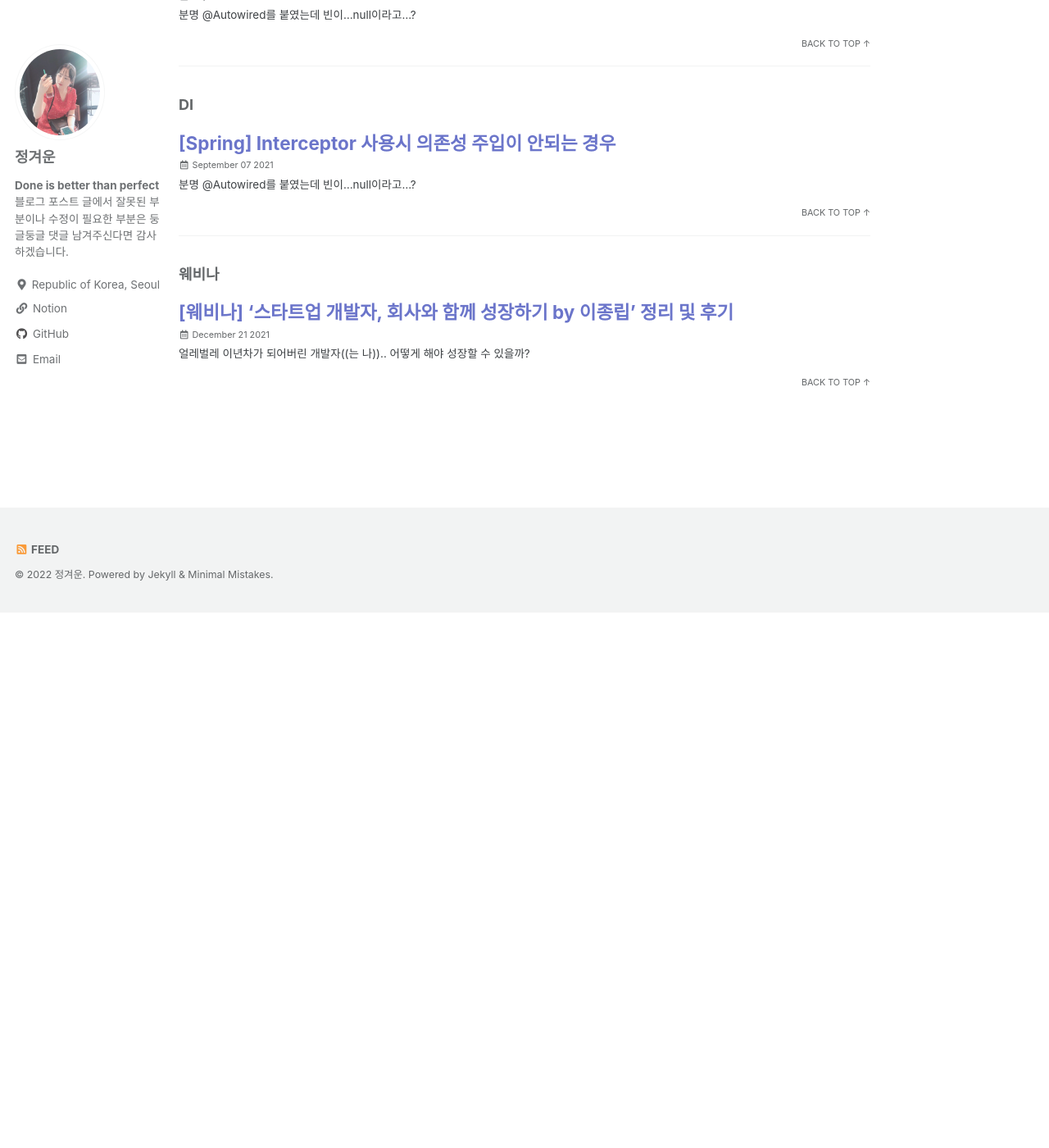
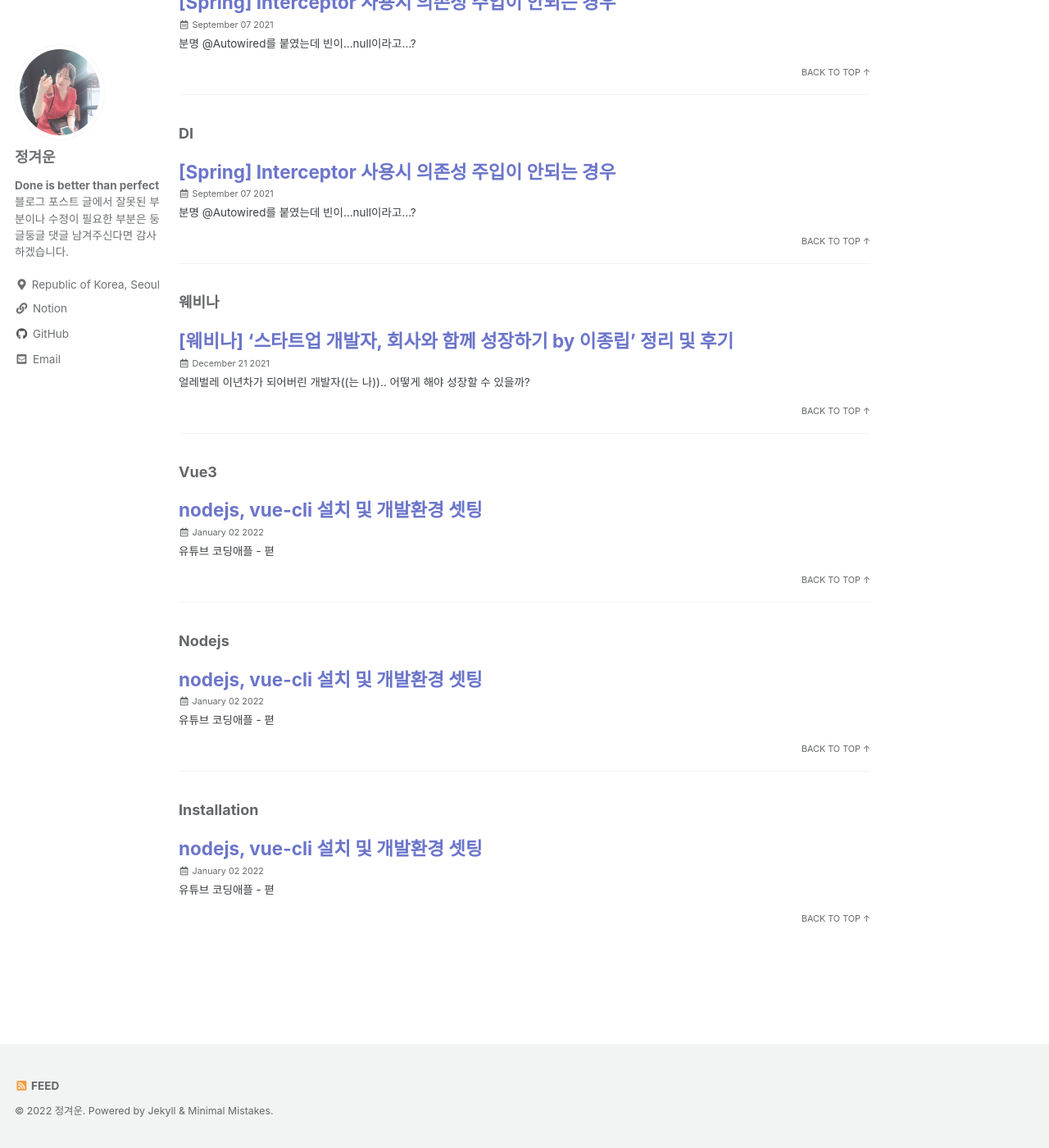
Before and after one commit to grey920/grey920.github.io, a Jekyll site: the page built from _pages/tag-archive.md, in a window 1280 px wide and 1400 px high, scrolled down 14573 px. Shown: the whole window at 82% size. Built offline with Jekyll 4.4.1, drawn with Linux system fonts in a browser that asks for light colours; cached includes are drawn as plain includes; before the commit the page ends 15320 px from its top, so only the background shows below that; some of the changed lines change nothing that is shown; some of the changed text lies outside the part shown.

Commit message:
nodejs, vue-cli 설치 및 개발환경 셋팅

````diff
--- a/_config.yml
+++ b/_config.yml
@@ -26,7 +26,7 @@ baseurl: # the subpath of your site, e.g. "/blog"
 repository: "grey920/grey920.github.io" # GitHub username/repo-name e.g. "mmistakes/minimal-mistakes"
 teaser: "/assets/images/bg-header.jpg" # path of fallback teaser image, e.g. "/assets/images/500x300.png"
 logo: # path of logo image to display in the masthead, e.g. "/assets/images/88x88.png"  "/assets/images/logo.png"
-masthead_title: "let dev = new Dev('grey')" # overrides the website title displayed in the masthead, use " " for no title
+masthead_title: "Dev dev = new Dev('grey')" # overrides the website title displayed in the masthead, use " " for no title
 breadcrumbs: true # true, false (default)
 words_per_minute: 200
 comments:
--- /dev/null
+++ b/_posts/2022-01-02-vue2_install.md
@@ -0,0 +1,108 @@
+---
+title: "nodejs, vue-cli 설치 및 개발환경 셋팅 "
+excerpt: "유튜브 코딩애플 - 펻"
+categories:
+  - Client
+tags:
+  - Vue3
+  - Nodejs
+  - Installation
+toc: true
+toc_sticky: true
+toc_label: 목차
+toc_icon: "cog"
+# classes: wide
+header:
+  teaser: /assets/images/2022-01-02/Untitled.png
+---
+
+**[참고]** [유튜브 코딩 애플](https://youtu.be/NONWar0jGLM)
+
+## 1.개발환경 설치
+
+### 1) 사이트에서 `nodejs` 설치 (16.13.1 LTS로 설치함)
+
+- 가장 최신의 LTS 버전을 받으면 됩니다
+- 🧐 nodejs 왜 설치해야 함?? → npm 쓰려고!
+  - `npm`: 웹개발 관련 라이브러리들을 쉽게 쓸 수 있도록 도와주는 패키지 매니저
+  - `npm`을 쓰면 `vue-cli`를 쉽게 설치할 수 있다.
+  - `**vue-cli**` : vue 프로젝트를 빠르게 생성해주는 라이브러리
+
+![Untitled](/assets/images/2022-01-02/Untitled.png)
+
+### 2) 터미널에서 `**vue-cli**` 설치
+
+```bash
+npm install -g @**vue/cli**
+```
+
+![Untitled](/assets/images/2022-01-02/Untitled%201.png)
+
+- npm 설치에서 버전 관련 에러 발생 → `npm install -g npm@8.3.0 to update!`
+- 바로 8.3.0 버전으로 명령어를 쳤더니 permission 에러 발생 → sudo 붙여줌
+
+![Untitled](/assets/images/2022-01-02/Untitled%202.png)
+
+![버전 확인](/assets/images/2022-01-02/Untitled%203.png)
+
+버전 확인
+
+### 3) vs code 부가 플러그인 설치
+
+- vetur
+- html css support
+- vue 3 snippets
+
+## 2. 프로젝트 생성
+
+### 1) 작업용 폴더 생성
+
+![Untitled](/assets/images/2022-01-02/Untitled%204.png)
+
+### 2) vs code에서 [File] - [Open Folder...] 으로 해당 작업 폴더 열기
+
+![Untitled](/assets/images/2022-01-02/Untitled%205.png)
+
+### 3) 터미널에 입력
+
+```bash
+vue create 프로젝트명
+```
+
+선택하라고 뭐가 나오면 Vue3을 선택한다
+
+![Untitled](/assets/images/2022-01-02/Untitled%206.png)
+
+그러면 작업폴더 하위에 터미널로 입력한 프로젝트가 생성된다.
+
+![Untitled](/assets/images/2022-01-02/Untitled%207.png)
+
+### 4) 이렇게 생성된 프로젝트를 에디터로 연다.
+
+![굵은 글씨로 만든 프로젝트 명이 되어 있어야 성공-✨](/assets/images/2022-01-02/Untitled%208.png)
+
+굵은 글씨로 만든 프로젝트 명이 되어 있어야 성공-✨
+
+### 5) App.vue에서 코드를 짜면 됨!
+
+여기가 메인 페이지이다.
+
+![Untitled](/assets/images/2022-01-02/Untitled%209.png)
+
+### 6) 미리보기로 보고싶으면 npm run serve를 쳐서 확인
+
+![코드를 수정하면 바로바로 반영되어 볼 수 있다.](/assets/images/2022-01-02/Untitled%2010.png)
+
+코드를 수정하면 바로바로 반영되어 볼 수 있다.
+
+> 📌 <b> App.vue를 브라우저가 어떻게 읽을 수 있지??</b>
+>
+> - App.vue에 있던 파일을 index.html에 박아넣어서 컴파일되어 볼 수 있는 것이다.
+> - 이 박아넣는 작업은 main.js에서 이루어진다.
+
+## +) 폴더/파일 설명
+
+- node_modules : 프로젝트에 쓰는 모든 라이브러리들
+- src : 소스코드 다 담는 곳. 실제로 코드 짜는 공간
+- public : html파일, 기타 파일 보관
+- 🌟 `package.json` : 설치한 라이브러리들의 버전, 프로젝트 설정 기록
````
Also changed, not shown: assets/images/2022-01-02/Untitled 1.png (added), assets/images/2022-01-02/Untitled 10.png (added), assets/images/2022-01-02/Untitled 2.png (added), assets/images/2022-01-02/Untitled 3.png (added), assets/images/2022-01-02/Untitled 4.png (added), assets/images/2022-01-02/Untitled 5.png (added), assets/images/2022-01-02/Untitled 6.png (added), assets/images/2022-01-02/Untitled 7.png (added), assets/images/2022-01-02/Untitled 8.png (added), assets/images/2022-01-02/Untitled 9.png (added), assets/images/2022-01-02/Untitled.png (added).
